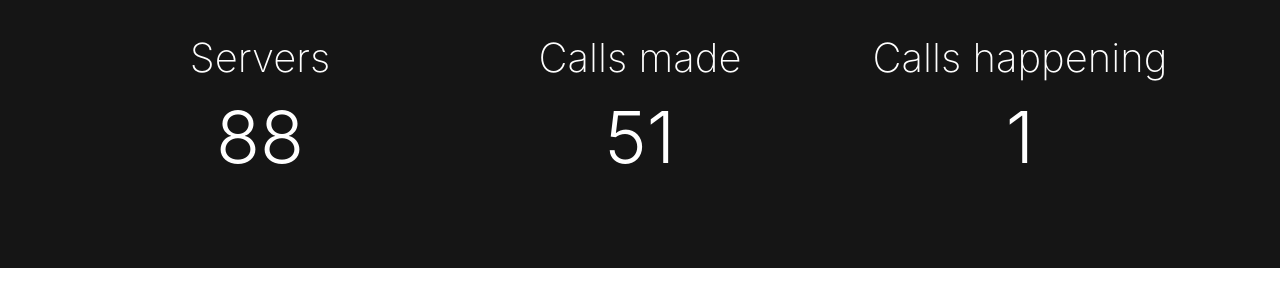
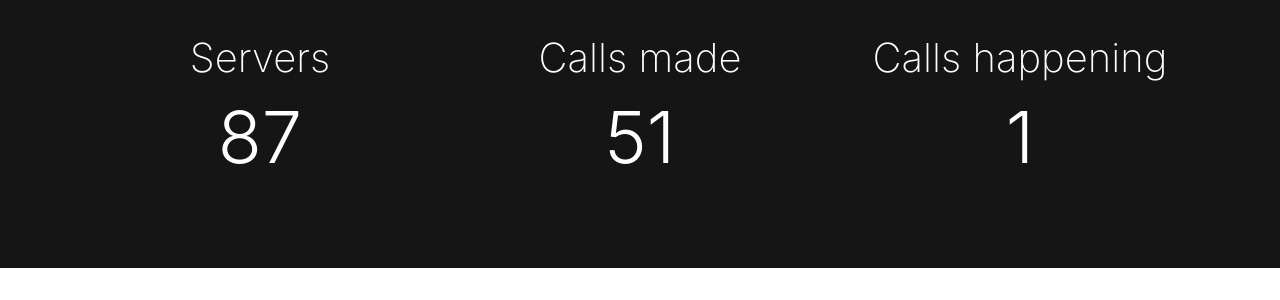
Before and after one commit to tumblenet/tnphone.tumblenet.ga, a Jekyll site: the page built from index.html, in a window 1280 px wide and 900 px high, scrolled down 443 px. Shown: the part 167-467 px from the top of the window. Built offline with Jekyll 4.4.1, drawn with Linux system fonts in a browser that asks for light colours; nearby versions of some CDN libraries.

Commit message:
Update Phones feed

```diff
--- a/_data/phones.json
+++ b/_data/phones.json
@@ -1,5 +1,5 @@
 {
 	"callsMade": 51,
-	"servers": 88,
+	"servers": 87,
 	"currentCalls": 1
 }
```
